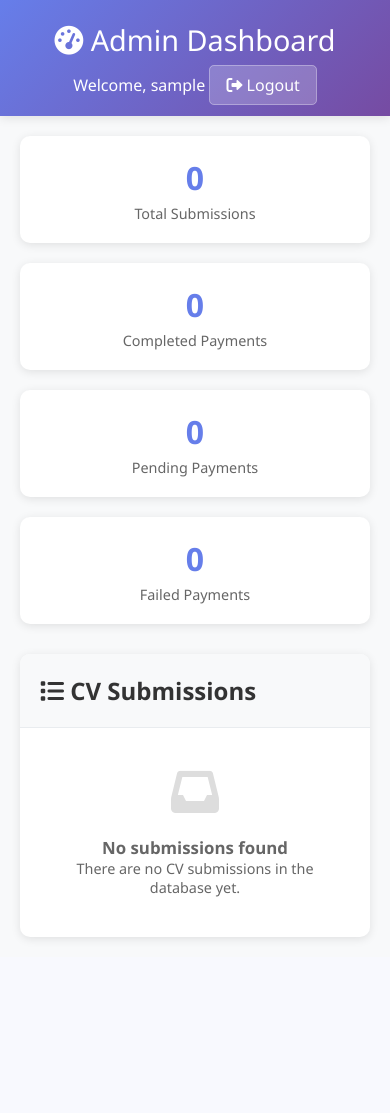
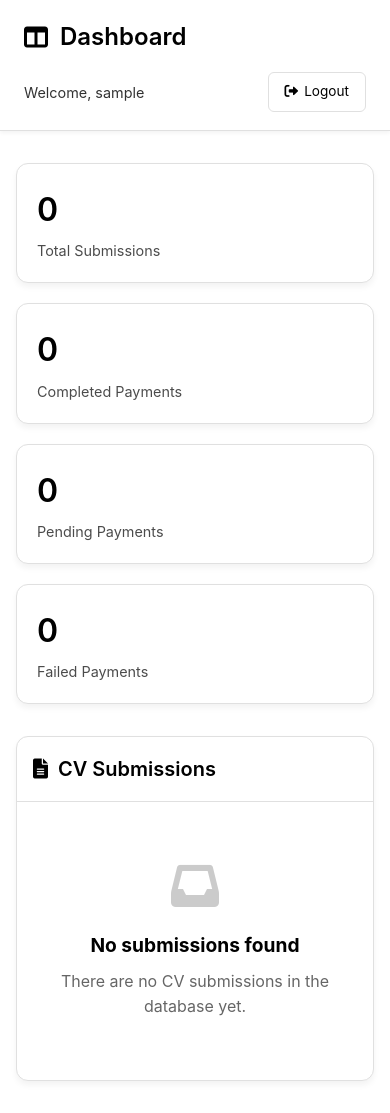
Before and after one commit to tchasinga/cv-forms-submissions, a PHP site: page /admin_consultnet/dashboard.php in a window 390 px wide. Before the commit the page ends 941 px from the top, so only its background shows below. Run offline with PHP 8.4, Linux system fonts and the light colour scheme; the visitor is signed in with stand-in values (Sample User, id 1); data that the repository does not hold is empty.

Commit message:
Enhance styling and layout of admin dashboard, details, and login pages for improved user experience
- Introduced CSS variables for consistent theming across pages.
- Updated font styles and sizes for better readability.
- Improved button styles and hover effects for enhanced interactivity.
- Adjusted layout and padding for better spacing and alignment.
- Enhanced responsiveness for mobile devices with updated media queries.

```diff
--- a/admin_consultnet/dashboard.php
+++ b/admin_consultnet/dashboard.php
@@ -26,102 +26,138 @@ try {
     <title>Admin Dashboard - CV Submissions</title>
     <link href="https://cdnjs.cloudflare.com/ajax/libs/font-awesome/6.0.0/css/all.min.css" rel="stylesheet">
     <style>
+        :root {
+            --bg-color: #ffffff;
+            --text-color: #000000;
+            --border-color: #e0e0e0;
+            --hover-color: #f5f5f5;
+            --card-shadow: 0 4px 6px rgba(0, 0, 0, 0.05);
+            --header-shadow: 0 2px 4px rgba(0, 0, 0, 0.05);
+            --badge-opacity: 0.9;
+        }
+
         * {
             margin: 0;
             padding: 0;
             box-sizing: border-box;
+            transition: background-color 0.2s ease;
         }
 
         body {
-            font-family: 'Segoe UI', Tahoma, Geneva, Verdana, sans-serif;
-            background: #f8f9fa;
-            color: #333;
+            font-family: 'Inter', -apple-system, BlinkMacSystemFont, 'Segoe UI', Roboto, Oxygen, Ubuntu, Cantarell, sans-serif;
+            background-color: var(--bg-color);
+            color: var(--text-color);
+            line-height: 1.6;
         }
 
         .header {
-            background: linear-gradient(135deg, #667eea 0%, #764ba2 100%);
-            color: white;
-            padding: 20px 0;
-            box-shadow: 0 2px 10px rgba(0,0,0,0.1);
+            background-color: var(--bg-color);
+            border-bottom: 1px solid var(--border-color);
+            padding: 18px 0;
+            box-shadow: var(--header-shadow);
+            position: sticky;
+            top: 0;
+            z-index: 100;
         }
 
         .header-content {
-            max-width: 1200px;
+            max-width: 1400px;
             margin: 0 auto;
-            padding: 0 20px;
+            padding: 0 24px;
             display: flex;
             justify-content: space-between;
             align-items: center;
         }
 
         .header h1 {
-            font-size: 1.8rem;
-            font-weight: 300;
+            font-size: 1.5rem;
+            font-weight: 600;
+            display: flex;
+            align-items: center;
+            gap: 12px;
+        }
+
+        .header-actions {
+            display: flex;
+            align-items: center;
+            gap: 20px;
+        }
+
+        .welcome-text {
+            font-size: 0.9rem;
+            opacity: 0.8;
         }
 
         .logout-btn {
-            background: rgba(255,255,255,0.2);
-            color: white;
-            border: 1px solid rgba(255,255,255,0.3);
+            background: transparent;
+            color: var(--text-color);
+            border: 1px solid var(--border-color);
             padding: 8px 16px;
-            border-radius: 5px;
+            border-radius: 6px;
             text-decoration: none;
-            transition: background 0.3s ease;
+            font-size: 0.85rem;
+            display: flex;
+            align-items: center;
+            gap: 6px;
+            transition: all 0.2s ease;
         }
 
         .logout-btn:hover {
-            background: rgba(255,255,255,0.3);
+            background-color: var(--hover-color);
+            border-color: var(--text-color);
         }
 
         .container {
-            max-width: 1200px;
-            margin: 0 auto;
-            padding: 20px;
+            max-width: 1400px;
+            margin: 32px auto;
+            padding: 0 24px;
         }
 
         .stats-cards {
             display: grid;
-            grid-template-columns: repeat(auto-fit, minmax(250px, 1fr));
+            grid-template-columns: repeat(auto-fit, minmax(240px, 1fr));
             gap: 20px;
-            margin-bottom: 30px;
+            margin-bottom: 32px;
         }
 
         .stat-card {
-            background: white;
-            padding: 20px;
-            border-radius: 10px;
-            box-shadow: 0 2px 10px rgba(0,0,0,0.1);
-            text-align: center;
+            background: var(--bg-color);
+            padding: 24px;
+            border-radius: 12px;
+            box-shadow: var(--card-shadow);
+            border: 1px solid var(--border-color);
         }
 
         .stat-card h3 {
-            color: #667eea;
             font-size: 2rem;
-            margin-bottom: 5px;
+            margin-bottom: 4px;
+            font-weight: 600;
         }
 
         .stat-card p {
-            color: #666;
+            opacity: 0.7;
             font-size: 0.9rem;
         }
 
         .table-container {
-            background: white;
-            border-radius: 10px;
-            box-shadow: 0 2px 10px rgba(0,0,0,0.1);
+            background: var(--bg-color);
+            border-radius: 12px;
+            box-shadow: var(--card-shadow);
+            border: 1px solid var(--border-color);
             overflow: hidden;
         }
 
         .table-header {
-            background: #f8f9fa;
-            padding: 20px;
-            border-bottom: 1px solid #e9ecef;
+            padding: 20px 24px;
+            border-bottom: 1px solid var(--border-color);
         }
 
         .table-header h2 {
-            color: #333;
-            font-size: 1.5rem;
-            margin: 0;
+            font-size: 1.25rem;
+            font-weight: 600;
+            display: flex;
+            align-items: center;
+            gap: 10px;
         }
 
         .table-responsive {
@@ -131,93 +167,131 @@ try {
         table {
             width: 100%;
             border-collapse: collapse;
+            min-width: 800px;
         }
 
         th, td {
-            padding: 12px 15px;
+            padding: 16px 24px;
             text-align: left;
-            border-bottom: 1px solid #e9ecef;
+            border-bottom: 1px solid var(--border-color);
         }
 
         th {
-            background: #f8f9fa;
             font-weight: 600;
-            color: #495057;
+            font-size: 0.85rem;
+            text-transform: uppercase;
+            letter-spacing: 0.5px;
+            opacity: 0.8;
+        }
+
+        tr:not(:last-child) {
+            border-bottom: 1px solid var(--border-color);
         }
 
         tr:hover {
-            background: #f8f9fa;
+            background-color: var(--hover-color);
         }
 
         .status-badge {
-            padding: 4px 8px;
-            border-radius: 12px;
-            font-size: 0.8rem;
-            font-weight: 500;
+            padding: 6px 12px;
+            border-radius: 20px;
+            font-size: 0.75rem;
+            font-weight: 600;
+            display: inline-block;
+            opacity: var(--badge-opacity);
         }
 
         .status-pending {
-            background: #fff3cd;
-            color: #856404;
+            background-color: rgba(0, 0, 0, 0.1);
+            color: var(--text-color);
         }
 
         .status-paid {
-            background: #d4edda;
-            color: #155724;
+            background-color: rgba(0, 0, 0, 0.1);
+            color: var(--text-color);
         }
 
         .status-failed {
-            background: #f8d7da;
-            color: #721c24;
+            background-color: rgba(0, 0, 0, 0.1);
+            color: var(--text-color);
         }
 
         .status-completed {
-            background: #d1ecf1;
-            color: #0c5460;
+            background-color: rgba(0, 0, 0, 0.1);
+            color: var(--text-color);
         }
 
         .view-btn {
-            background: #667eea;
-            color: white;
+            background: transparent;
+            color: var(--text-color);
             padding: 6px 12px;
-            border-radius: 5px;
+            border-radius: 6px;
             text-decoration: none;
             font-size: 0.8rem;
-            transition: background 0.3s ease;
+            border: 1px solid var(--border-color);
+            display: flex;
+            align-items: center;
+            gap: 6px;
+            transition: all 0.2s ease;
         }
 
         .view-btn:hover {
-            background: #5a6fd8;
+            background-color: var(--hover-color);
+            border-color: var(--text-color);
         }
 
         .no-data {
             text-align: center;
-            padding: 40px;
-            color: #666;
+            padding: 60px 20px;
         }
 
         .no-data i {
             font-size: 3rem;
-            color: #ddd;
+            opacity: 0.2;
             margin-bottom: 20px;
+        }
+
+        .no-data h3 {
+            font-size: 1.2rem;
+            margin-bottom: 8px;
+        }
+
+        .no-data p {
+            opacity: 0.6;
         }
 
         @media (max-width: 768px) {
             .header-content {
                 flex-direction: column;
-                gap: 15px;
+                align-items: flex-start;
+                gap: 16px;
+            }
+
+            .header-actions {
+                width: 100%;
+                justify-content: space-between;
             }
 
             .stats-cards {
                 grid-template-columns: 1fr;
             }
 
-            .table-responsive {
-                font-size: 0.9rem;
+            th, td {
+                padding: 12px 16px;
+            }
+        }
+
+        @media (max-width: 480px) {
+            .container {
+                padding: 0 16px;
             }
 
-            th, td {
-                padding: 8px 10px;
+            .stat-card {
+                padding: 20px;
+            }
+
+            .table-header {
+                padding: 16px;
             }
         }
     </style>
@@ -225,9 +299,9 @@ try {
 <body>
     <div class="header">
         <div class="header-content">
-            <h1><i class="fas fa-tachometer-alt"></i> Admin Dashboard</h1>
-            <div>
-                <span>Welcome, <?php echo htmlspecialchars($_SESSION['admin_username']); ?></span>
+            <h1><i class="fas fa-columns"></i> Dashboard</h1>
+            <div class="header-actions">
+                <span class="welcome-text">Welcome, <?php echo htmlspecialchars($_SESSION['admin_username']); ?></span>
                 <a href="logout.php" class="logout-btn">
                     <i class="fas fa-sign-out-alt"></i> Logout
                 </a>
@@ -259,7 +333,7 @@ try {
         <!-- Submissions Table -->
         <div class="table-container">
             <div class="table-header">
-                <h2><i class="fas fa-list"></i> CV Submissions</h2>
+                <h2><i class="fas fa-file-alt"></i> CV Submissions</h2>
             </div>
 
             <div class="table-responsive">
```
Also changed, not shown: admin_consultnet/details.php (+152 -99 lines), admin_consultnet/index.php (+82 -42 lines).
